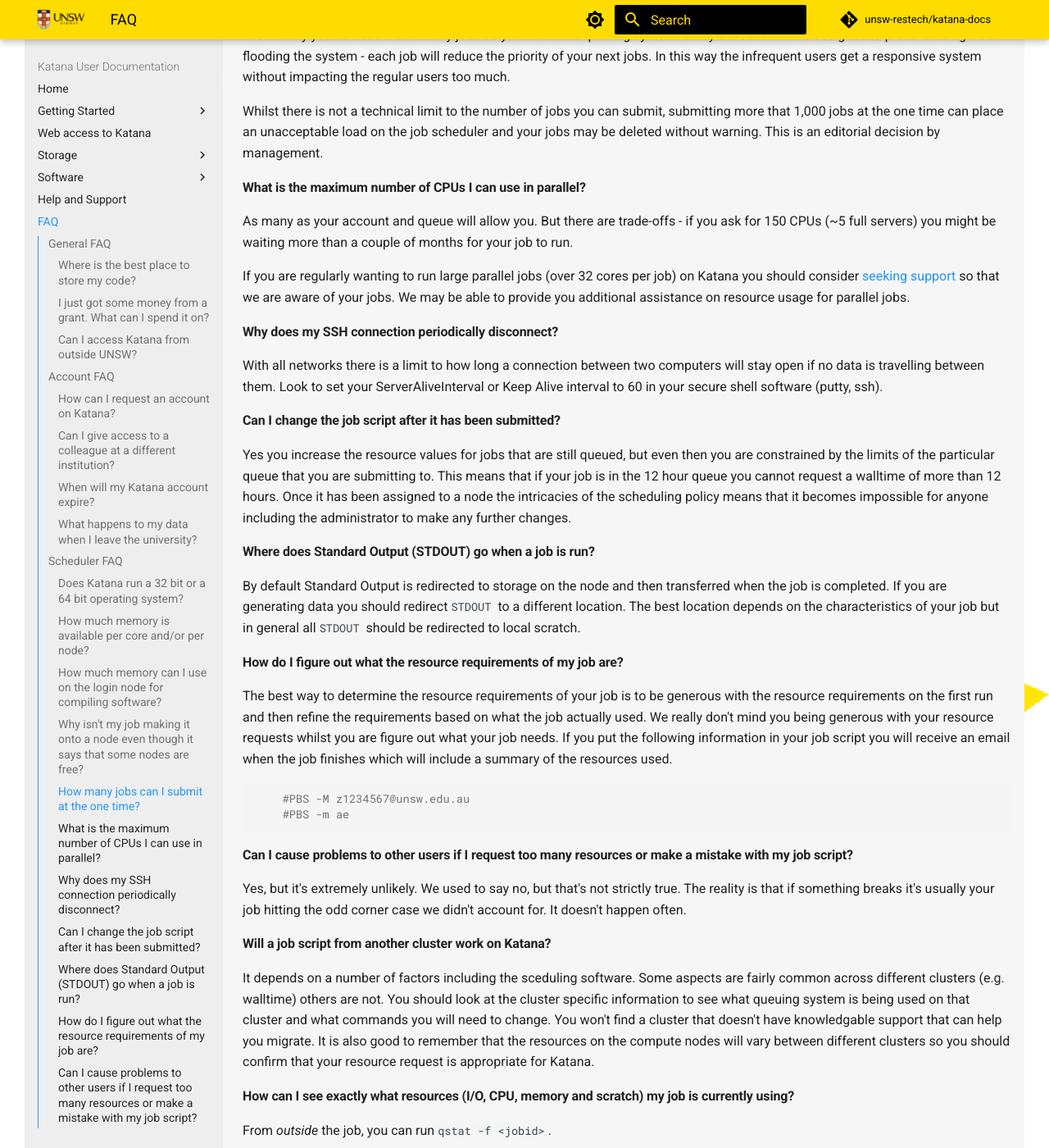
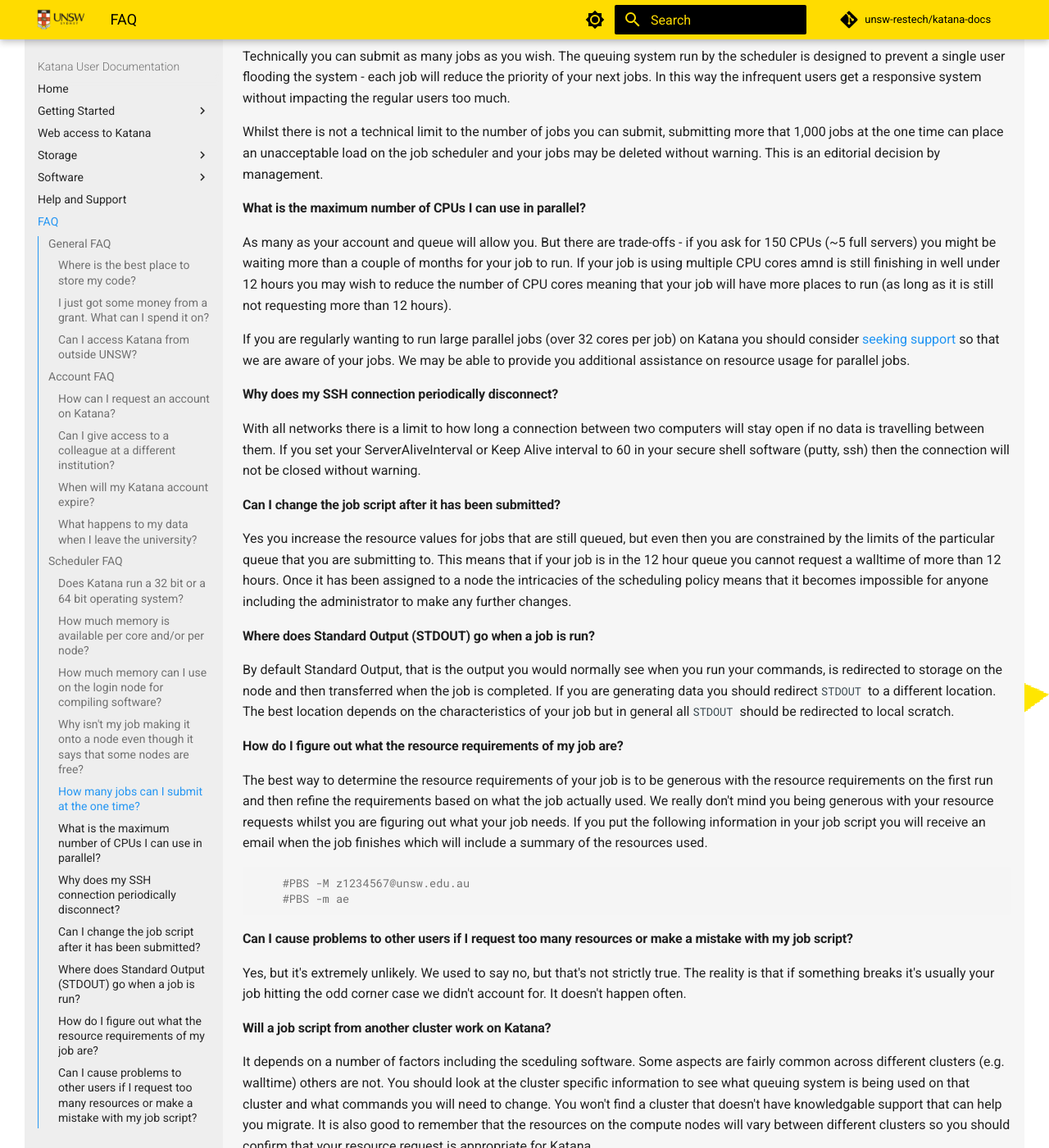
Before and after one commit to unsw-restech/unsw-restech.github.io, an MkDocs documentation site: the page built from docs/help_support/faq.md, in a window 1280 px wide and 1400 px high, scrolled down 2512 px. Shown: the whole window at 82% size. Built offline with MkDocs 1.6.1 and Material for MkDocs 9.7.7, drawn with Linux system fonts in a browser that asks for light colours; comment, search, counter and statistics services are not loaded; some of the changed text lies outside the part shown.

Commit message:
Update faq.md
Fished the updating of the FAQ.

````diff
--- a/docs/help_support/faq.md
+++ b/docs/help_support/faq.md
@@ -6,13 +6,17 @@
 #### Where is the best place to store my code?
 The best place to store source code is to use version control and store it in a repository.  This means that you will be able to
 keep every version of your code and revert to an earlier version if you require. [UNSW has a central github account](https://research.unsw.edu.au/github),
-but we encourage you to create your own.
+which is best suited to research groups but you can also create your own repository.
 
 #### I just got some money from a grant. What can I spend it on?
-There are a number of different options for using research funding to improve your ability to run computationally intensive programs. The best starting point is to [contact us](./index#contact-the-research-technology-services-team) to figure out the different options.
+There are a number of different options for using research funding to improve your ability to run computationally intensive
+programs. The best starting point is to [contact us](./index#contact-the-research-technology-services-team) to talk through
+the different options.
 
 #### Can I access Katana from outside UNSW?
-Yes, if you have an account then you can connect to Katana from both inside and outside UNSW. Some services - like remote desktops - will not be as responsive as inside the UNSW network.
+Yes, if you have an account then you can connect to Katana from both inside and outside UNSW. Some services like [Katana
+OnDemand](../../using_katana/ondemand/) are only available on campus so you will need to connect to the [UNSW VPN](https://vpn.unsw.edu.au).
+You may also notice that graohical connections are not as responsive when you are working remotely.
 
 ### **Account FAQ**
 
@@ -40,14 +44,13 @@
 to take it when you left. Other people will only be able to access to your data if you give permission.
 Data will be kept in the UNSW Data Archive for the following periods.
 
-- Katana Home directories may be deleted after 5 years.
+- Katana Home directories may be deleted after 5 years./
 - Katana Scratch directories may be deleted after 5 years.
 - Katana Shared Scratch directories may be deleted after 7 years.
 - Katana configuration data (located in the setup directory) may be deleted after 7 years.
 - Any misc. data that is not in an appropriate place may be deleted after 5 years.
 
 Once those times have been reached it will no longer be possible to retrieve a copy of your data.
-
 
 ### **Scheduler FAQ**
 
@@ -58,15 +61,15 @@
 
 ####  How much memory is available per core and/or per node?
 The amount of memory available varies across the cluster. To determine how much memory each node has available use the 'pbsnodes' command. Roughly, you can safely use 4GB per core requested.
-You can request more memory but it may delay time spent in the queue. Rather than requesting all of the memory on a compute node you should leave a few GB to allow room for the operating system to run
-and to insure that you don't request too much memory for the node.
+You can request more memory but it may delay time spent in the queue. Rather than requesting all of the memory on a compute node you should leave a few GB to allow room for the operating
+system to run and to ensure that you don't request too much memory for the node.
 
 #### How much memory can I use on the login node for compiling software?
-The login nodes have a total of 24GB of memory each. Each individual user is limited to 4GB and should only use the login node to compile software. If you need more
-memory to compile your software then you do it in an [Interactive Job](glossary#interactive_job).
+The login nodes have a total of 24GB of memory each with each user limited to 4GB and should only be used to compile software
+or manage jobs. If you need more memory to compile your software then you do it in an [Interactive Job](glossary#interactive_job).
 
-**Note:** If you compile software on a compute node then you should take care to ensure that your software is compatable with all of the nodes in Katana. The most common thing to be
-aware of is using CPU extensions like AVX which vary from node to node.
+**Note:** If you compile software on a compute node then you should take care to ensure that your software is compatable with all
+of the nodes in Katana. The most common thing to be aware of is using CPU extensions like AVX which vary from node to node.
 
 #### Why isn't my job making it onto a node even though it says that some nodes are free?
 There are three main reasons you will see this behavior. The first of them is specific to Katana and the other two apply to any cluster.
@@ -94,14 +97,18 @@
 job scheduler and your jobs may be deleted without warning. This is an editorial decision by management.
 
 #### What is the maximum number of CPUs I can use in parallel?
-As many as your account and queue will allow you. But there are trade-offs - if you ask for 150 CPUs (~5 full servers) you might be waiting more than a couple of months for your job to run.
+As many as your account and queue will allow you. But there are trade-offs -
+if you ask for 150 CPUs (~5 full servers) you might be waiting more than a couple of months for your job to run. If your job is using
+multiple CPU cores amnd is still finishing in well under 12 hours you may wish to reduce the number of CPU cores meaning that your job
+will have more places to run (as long as it is still not requesting more than 12 hours).
 
 If you are regularly wanting to run large parallel jobs (over 32 cores per job) on Katana you should consider [seeking support](./index) so that we are aware of your jobs.
 We may be able to provide you additional assistance on resource usage for parallel jobs.
 
 #### Why does my SSH connection periodically disconnect?
 With all networks there is a limit to how long a connection between two computers will stay open if no data is travelling between them.
-Look to set your ServerAliveInterval or Keep Alive interval to 60 in your secure shell software (putty, ssh).
+If you set your ServerAliveInterval or Keep Alive interval to 60 in your secure shell software (putty, ssh) then the connection
+will not be closed without warning.
 
 #### Can I change the job script after it has been submitted?
 Yes you increase the resource values for jobs that are still queued, but even then you are constrained by the limits of the particular queue
@@ -110,12 +117,15 @@
 anyone including the administrator to make any further changes.
 
 #### Where does Standard Output (STDOUT) go when a job is run?
-By default Standard Output is redirected to storage on the node and then transferred when the job is completed. If you are generating data you
-should redirect`#!bash STDOUT` to a different location. The best location depends on the characteristics of your job but in general all`#!bash STDOUT` should be redirected to local scratch.
+By default Standard Output, that is the output you would normally see when you run your commands, is redirected to storage on
+the node and then transferred when the job is completed. If you are generating data you should redirect`#!bash STDOUT`
+to a different location. The best location depends on the characteristics of your job but in general
+all`#!bash STDOUT` should be redirected to local scratch.
 
 #### How do I figure out what the resource requirements of my job are?
 The best way to determine the resource requirements of your job is to be generous with the resource requirements on the first run and then refine the requirements based on what the job
-actually used. We really don't mind you being generous with your resource requests whilst you are figure out what your job needs. If you put the following information in your job script
+actually used. We really don't mind you being generous with your resource requests whilst you are figuring
+out what your job needs. If you put the following information in your job script
 you will receive an email when the job finishes which will include a summary of the resources used.
 
 ``` bash
@@ -124,8 +134,8 @@
 ```
 
 #### Can I cause problems to other users if I request too many resources or make a mistake with my job script?
-Yes, but it's extremely unlikely. We used to say no, but that's not strictly true. The reality is that if something breaks it's usually your job hitting the odd corner case we didn't
-account for. It doesn't happen often.
+Yes, but it's extremely unlikely. We used to say no, but that's not strictly true. The reality is that if something breaks it's usually
+your job hitting the odd corner case we didn't account for. It doesn't happen often.
 
 #### Will a job script from another cluster work on Katana?
 It depends on a number of factors including the sceduling software. Some aspects are fairly common across different clusters (e.g. walltime) others are not. You
@@ -192,31 +202,40 @@
 the jobs are run then the 'depend' attribute can help.
 
 #### In a pbs file does the MEM requested refer to each node or the total memory on all nodes being used (if I am using more than 1 node?)
-MEM refers to the amount of memory per node.
+MEM refers to the amount of memory per node. If you are only requesting resources on a single node then this is the total amount of memory
+that you have requested.
 
 ### **Storage FAQ**
 
 ---
 
 #### What storage is available to me?
-Katana provides three different storage areas, cluster home drives, local scratch and global scratch. The storage page has additional information on the differences and
-advantages of each of the different types of storage. You may also want to consider storing your code using a version control service like GitHub. This means that you
-will be able to keep every version of your code and revert to an earlier version if you require.
+Katana provides three different storage areas, cluster home drives, local scratch and global scratch. The [storage page](../../storage/storage_locations/) has
+additional information on the differences and advantages of each of the different types of storage. You may also want to consider storing your code using a
+version control service like [GitHub](https://research.unsw.edu.au/github). This means that you will be able to keep every version of your code and
+revert to an earlier version if something goes wrong.
 
 #### Which storage is fastest?
 In order of performance the best storage to use is local scratch, global scratch and cluster home drive.
 
 #### Is any of the cluster based storage backed up?
-The only cluster based storage that gets backed up is the cluster home drives. All other storage including local and global scratch is not backed up.
+The only cluster based storage that gets backed up is the cluster home drives. All files in local scratch are removed when your job
+completes. Files in global scratch are not backed up and you should keep a copy of any files that are important. You should also
+consider placing a copy of any important files in the [UNSW Data Archive](/storage/data_archive/).
 
 #### How do I actually use local scratch?
-The easiest way of making use of local scratch is to use scripts to copy files to the node at the start of your job and from the node when your job finishes. You should also use local scratch for your working directory and temporary files.
+Some software allows you to specify a temporary or working directory. If the software that you are ussing does not have that option
+then the easiest way of making use of local scratch is to use scripts to copy files to the node at the start of your job and from the
+node when your job finishes.
 
 #### Why am I having trouble creating a symbolic link?
-Not all filesystems support symbolic links. The most common examples are some Windows network shares. On Katana this includes Windows network shares such as hdrive. The target of the symbolic link can be within such a filesystem, but the link itself must be on a filesystem that supports symbolic links, e.g. the rest of your home directory or your scratch directory.
+Not all filesystems support symbolic links. The most common examples are some Windows network shares. On Katana this includes
+Windows network shares such as hdrive. The target of the symbolic link can be within such a filesystem, but the link itself
+must be on a filesystem that supports symbolic links, e.g. the rest of your home directory or your scratch directory.
 
 #### What storage is available on compute nodes?
-As well as local scratch, global scratch and your cluster home drive are accessible on the compute nodes.
+Local scratch, global scratch and your cluster home drive are accessible on the compute nodes. You may be able to connect to your
+other storage via the Katana Data Mover and copy files to yyou global scratch dorectory.
 
 #### What is the best way to transfer a large amount of data onto a cluster?
 Use`#!bash rsync` to copy data to the KDM server. More information is above.
````
